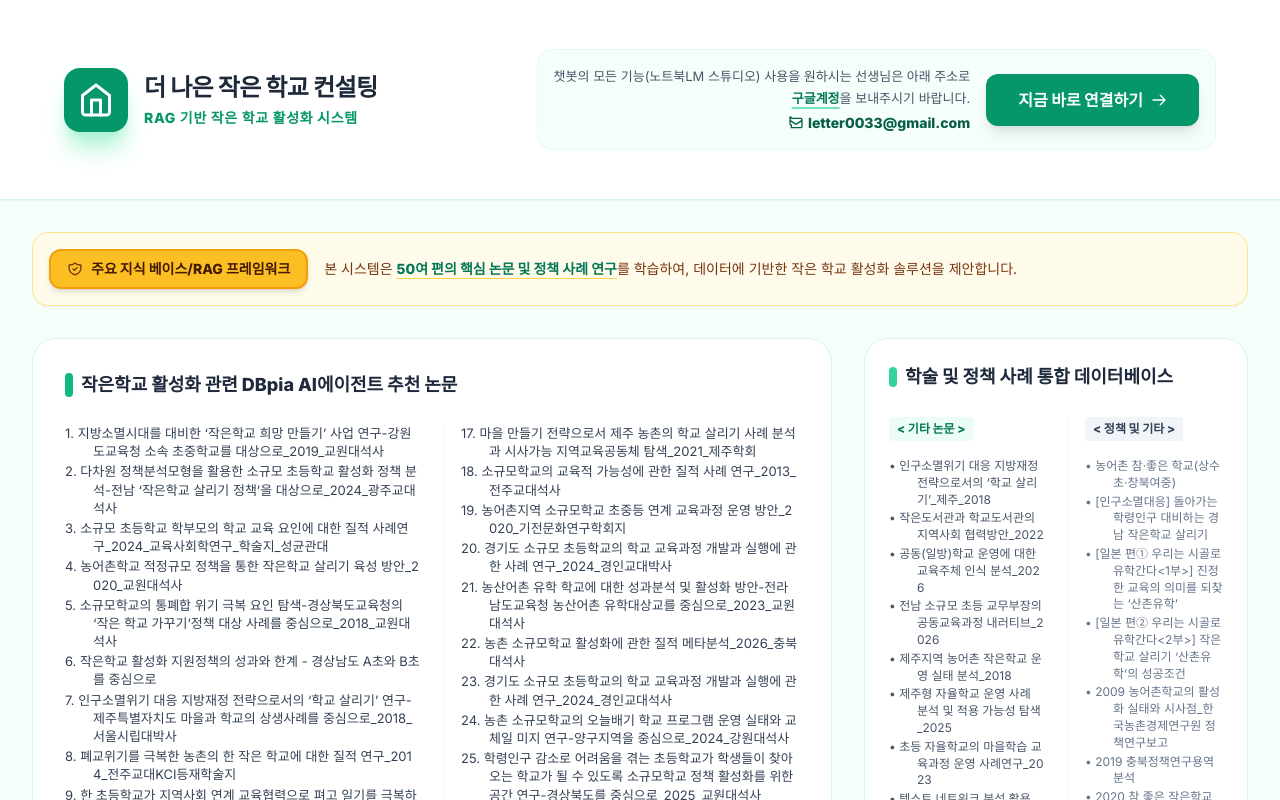
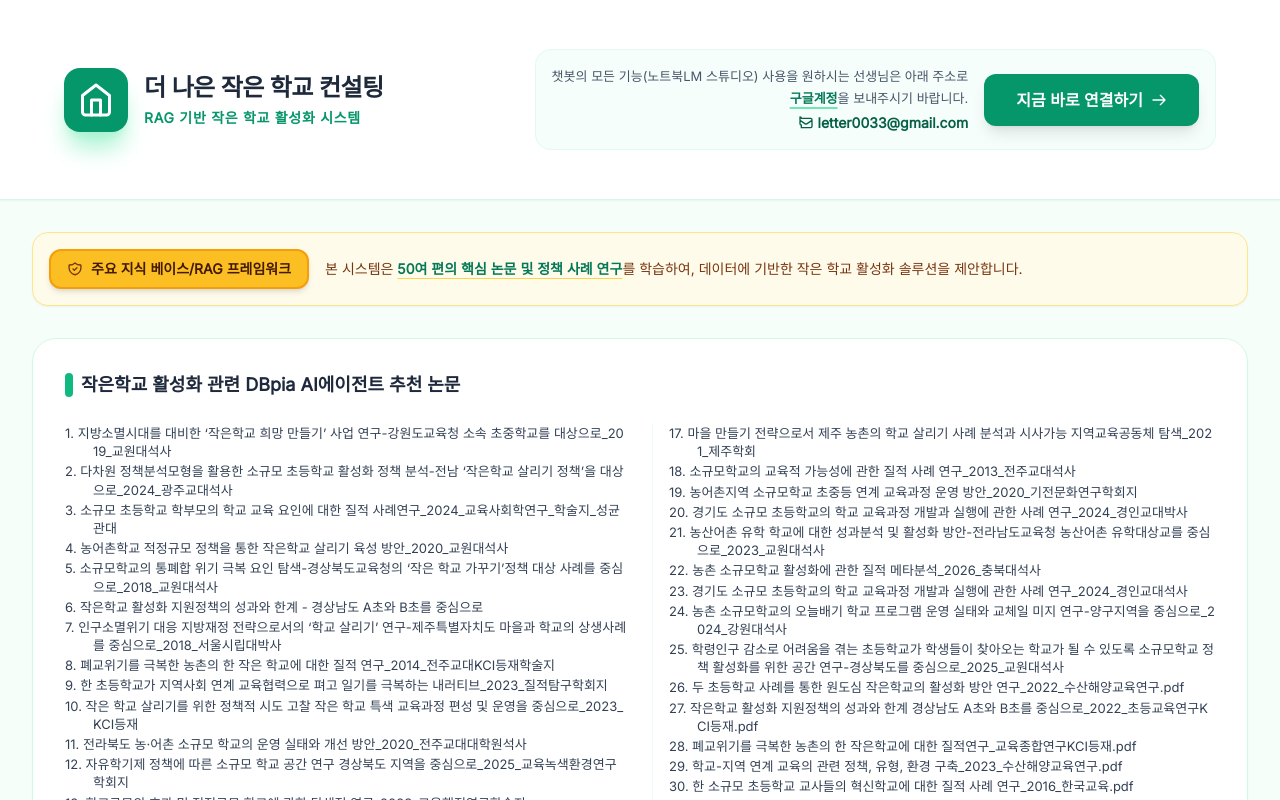
Before and after one commit to letter0033-star/consulting, a plain HTML site: page index.html in a window 1280 px wide. Drawn offline with nearby package versions, Linux system fonts and the light colour scheme.

Commit message:
Update index.html

```diff
--- a/index.html
+++ b/index.html
@@ -12,7 +12,7 @@
 
     <script src="https://cdn.tailwindcss.com"></script>
     <style>
-        @import url('https://fonts.googleapis.com/css2?family=Inter:wght@400;600;800&display=swap');
+        @import url('https://fonts.googleapis.com/css2?family=Inter:wght=400;600;800&display=swap');
         body { font-family: 'Inter', 'Pretendard', sans-serif; }
 
         .custom-scrollbar::-webkit-scrollbar {
@@ -121,10 +121,11 @@
                 </p>
             </div>
 
-            <div class="grid grid-cols-1 xl:grid-cols-12 gap-8">
+            <!-- 상하(Vertical) 2단 구조로 전면 배치: 와이드 모니터에서의 세로 늘어짐 방지 -->
+            <div class="flex flex-col gap-8">
 
-                <!-- 좌측: 핵심 추천 논문 리스트 -->
-                <div class="xl:col-span-8 bg-white rounded-3xl p-6 md:p-8 shadow-sm border border-emerald-100">
+                <!-- 상단: 핵심 추천 논문 리스트 (전체 너비 사용) -->
+                <div class="w-full bg-white rounded-3xl p-6 md:p-8 shadow-sm border border-emerald-100">
                     <h2 class="text-lg font-extrabold text-slate-800 mb-6 flex items-center gap-2">
                         <span class="w-2 h-6 bg-emerald-500 rounded-full"></span>
                         작은학교 활성화 관련 DBpia AI에이전트 추천 논문
@@ -171,15 +172,15 @@
                     </div>
                 </div>
 
-                <!-- 우측: 기타 논문 및 정책 사례 (사이드-바이-사이드 배치) -->
-                <div class="xl:col-span-4 bg-white rounded-3xl p-6 shadow-sm border border-emerald-100 flex flex-col h-full">
+                <!-- 하단: 기타 논문 및 정책 사례 (전체 너비 사용 및 가로 2단 구성) -->
+                <div class="w-full bg-white rounded-3xl p-6 shadow-sm border border-emerald-100 flex flex-col">
                     <h2 class="text-base md:text-lg font-extrabold text-slate-800 mb-6 flex items-center gap-2">
                         <span class="w-2 h-5 bg-emerald-400 rounded-full"></span>
                         학술 및 정책 사례 통합 데이터베이스
                     </h2>
 
-                    <!-- 내부 2단 구성 -->
-                    <div class="grid grid-cols-1 md:grid-cols-2 gap-6 overflow-y-visible">
+                    <!-- 내부 2단 구성 (좌: 기타 논문 / 우: 정책 및 기타) -->
+                    <div class="grid grid-cols-1 md:grid-cols-2 gap-6">
 
                         <!-- 좌측: 기타 논문 자료 -->
                         <div class="space-y-4">
```
